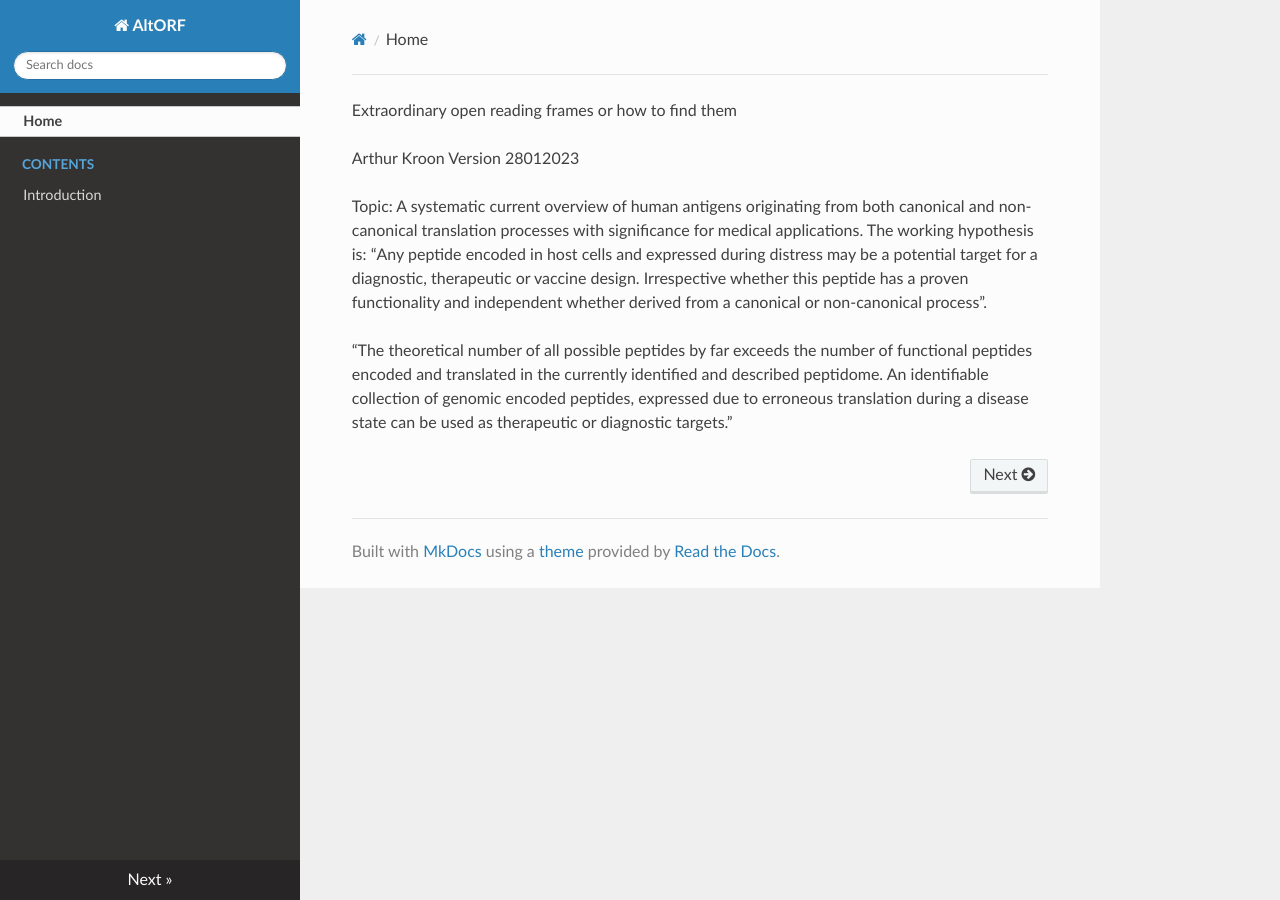
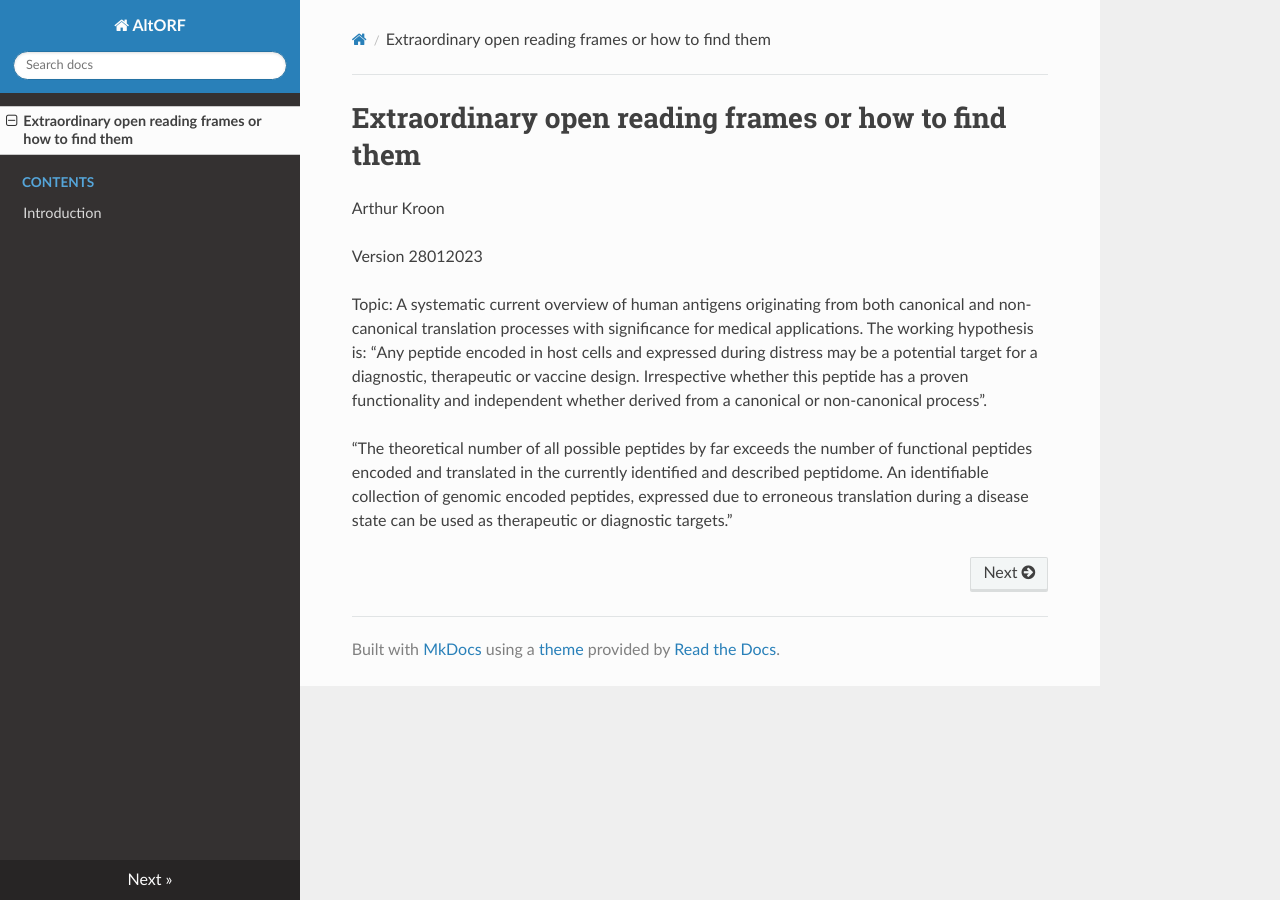
Before and after one commit to altorf/altorf.github.io, an MkDocs documentation site: the page built from docs/index.md, in a window 1280 px wide. Built offline with MkDocs 1.6.1, drawn with Linux system fonts in a browser that asks for light colours; nearby versions of some CDN libraries.

Commit message:
Update index.md

```diff
--- a/docs/index.md
+++ b/docs/index.md
@@ -1,6 +1,7 @@
-Extraordinary open reading frames or how to find them
+# Extraordinary open reading frames or how to find them
 
 Arthur Kroon
+
 Version 28012023
 
 Topic: A systematic current overview of human antigens originating from both canonical and non-
```
